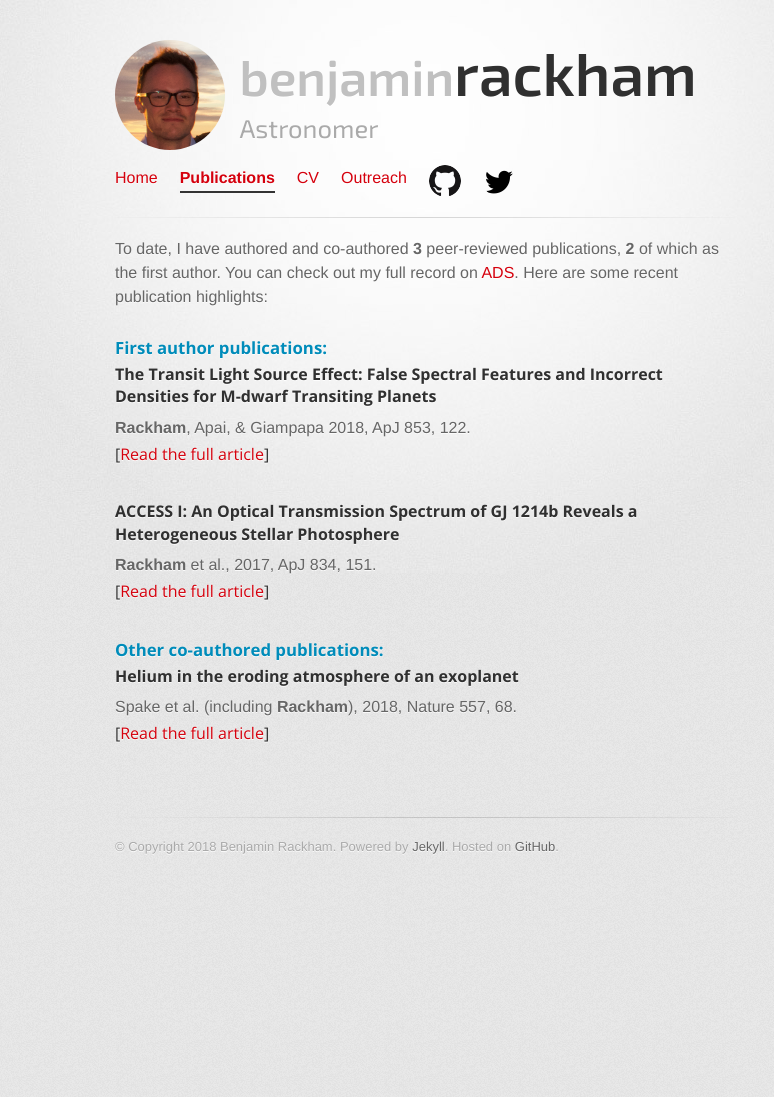
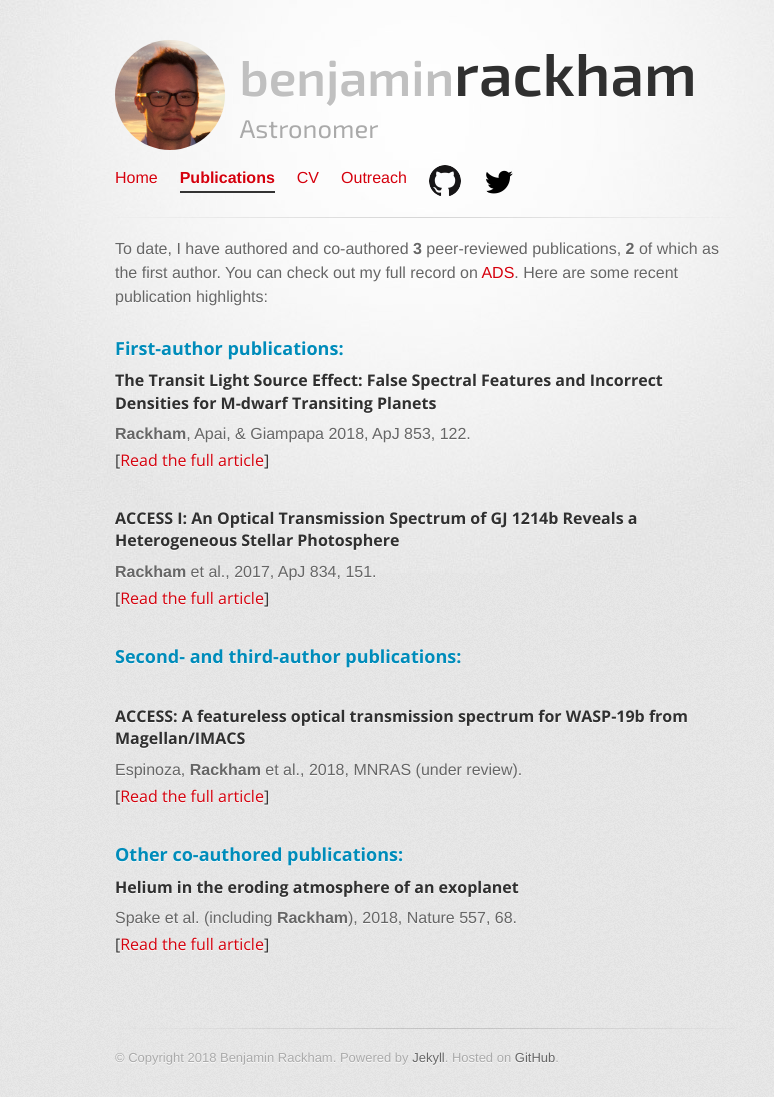
Before and after one commit to brackham/brackham.github.io, a Jekyll site: the page built from publications/index.html, in a window 1280 px wide. Shown: the whole page, without its empty margins (215-989 px from the left). Built offline with Jekyll 4.4.1, drawn with Linux system fonts in a browser that asks for light colours; before the commit the page ends 900 px from its top, so only the background shows below that.

Commit message:
Update index.html
added Espinoza, Rackham et al. 2018

```diff
--- a/publications/index.html
+++ b/publications/index.html
@@ -10,8 +10,8 @@ record on <a href="http://adsabs.harvard.edu/cgi-bin/nph-abs_connect?return_req=
 Here are some recent publication highlights:
 <br><br>
 <section id="first-author">
+  <h3><b>First-author publications:</b></h3>
   <div class="job">
-    <h3><b>First author publications:</b></h3>
     <h4><b>The Transit Light Source Effect: False Spectral Features and Incorrect Densities for M-dwarf Transiting Planets</b></h4>
     <b>Rackham</b>, Apai, &amp; Giampapa 2018, ApJ 853, 122.<br>
 <!--     <a href="#" onclick="document.getElementById('hiddenText5').style.display='block'; return false;"><font size="2" align="justify"><i>+ What is the article about?</i></a><br>
@@ -37,9 +37,19 @@ Here are some recent publication highlights:
   </div>
   <br>
 </section>
+<section id="second-author">
+  <h3><b>Second- and third-author publications:</b></h3>
+  <br>
+  <div class="job">
+    <h4><b>ACCESS: A featureless optical transmission spectrum for WASP-19b from Magellan/IMACS</b></h4>
+    Espinoza, <b>Rackham</b> et al., 2018, MNRAS (under review).<br>
+    <h4>[<a href="https://arxiv.org/abs/1807.10652" target="_blank">Read the full article</a>]</h4>
+  </div>
+  <br>
+</section>
 <section id="co-author">
+  <h3><b>Other co-authored publications:</b></h3>
   <div class="job">
-    <h3><b>Other co-authored publications:</b></h3>
     <h4><b>Helium in the eroding atmosphere of an exoplanet</b></h4>
     Spake et al. (including <b>Rackham</b>), 2018, Nature 557, 68.<br>
     <h4>[<a href="https://arxiv.org/abs/1805.01298" target="_blank">Read the full article</a>]</h4>
```
